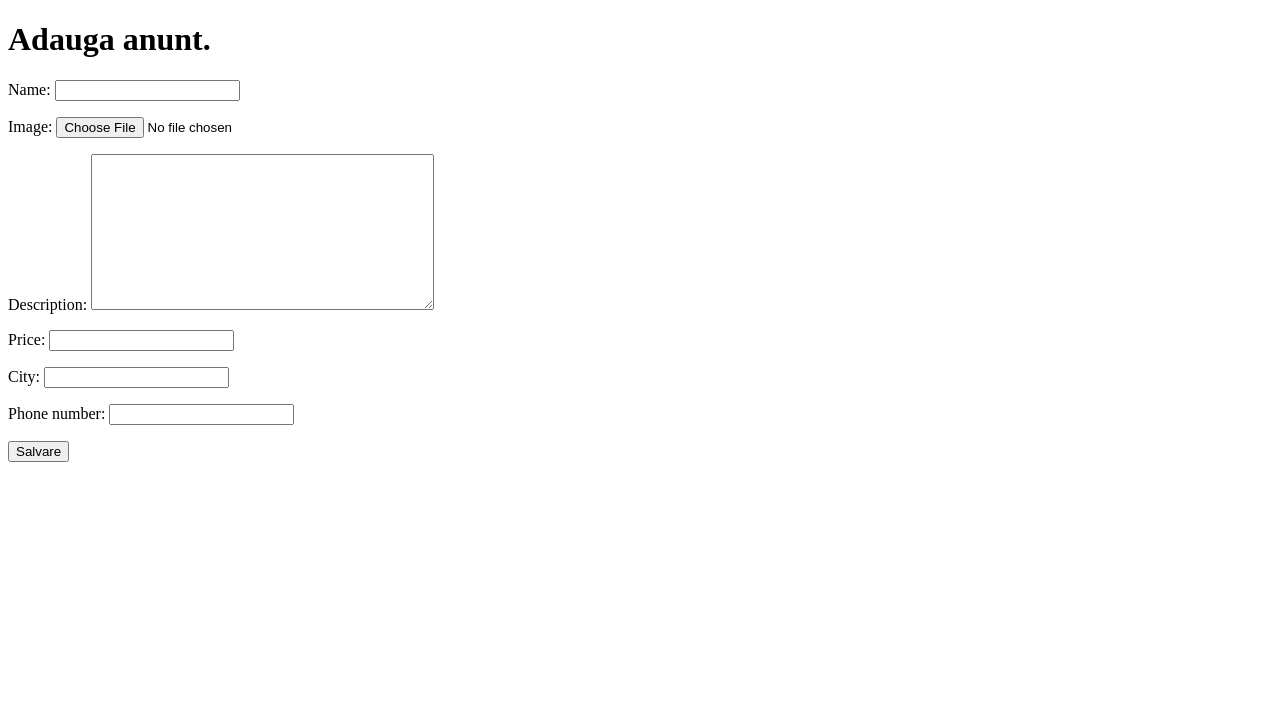
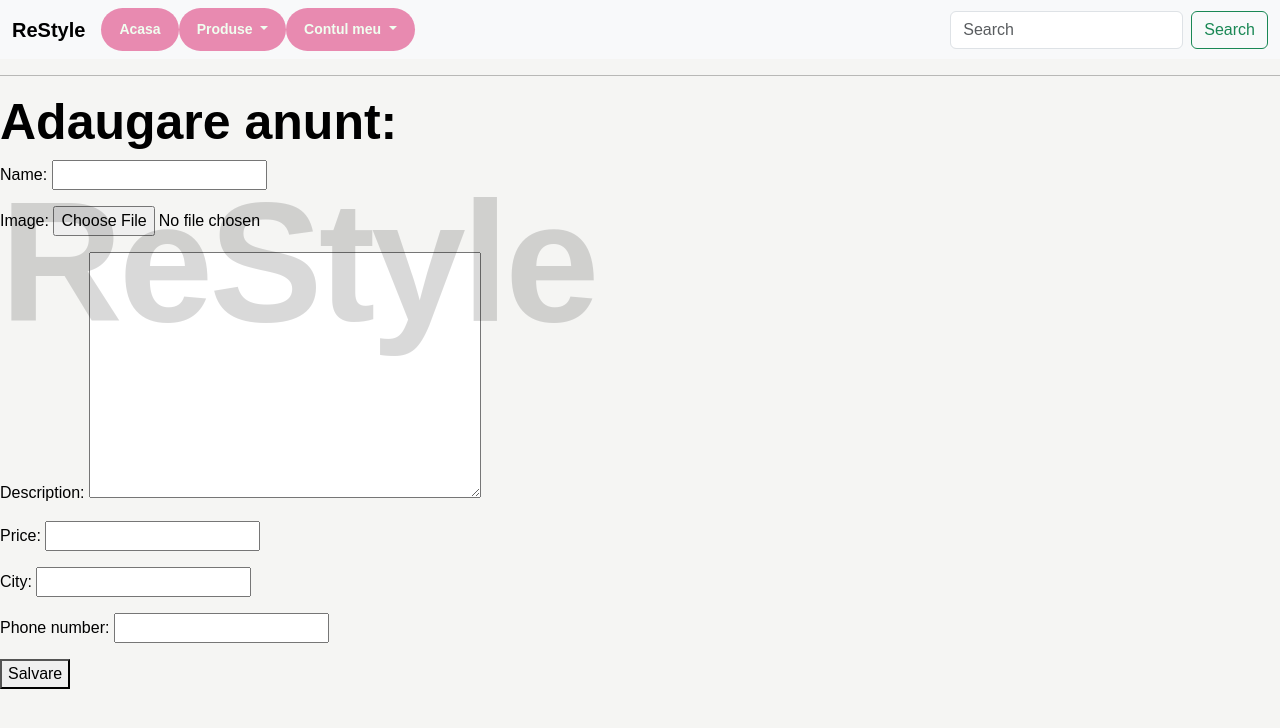
Before and after one commit to alexia-1306/ReStyle, a Django app: page /add-ad/ in a window 1280 px wide. Shown: the top 728 px of the page. Run offline with Django 5.2, Linux system fonts and the light colour scheme.

Commit message:
style add_product.html

```diff
--- a/static/css/style.css
+++ b/static/css/style.css
@@ -1,7 +1,7 @@
 body {
     margin: 0;
     background: #f5f5f3;
-    color: white;
+    color: black;
     font-family: Arial, sans-serif;
 }
 .navbar-brand{
@@ -125,3 +125,7 @@ body {
     background-repeat: no-repeat;
     background-size: cover;
 }
+
+.add-ad{
+    color: black;
+}
--- a/templates/add_product.html
+++ b/templates/add_product.html
@@ -1,16 +1,16 @@
-<!DOCTYPE html>
-<html lang="en">
-<head>
-    <meta charset="UTF-8">
+{% extends 'base.html' %}
+{% load static %}
+{% block content %} <!-- Zona in care va fi injectata in base.html -->
+<section class="add-ad">
     <title>Adauga anunt</title>
-</head>
-<body>
-<h1>Adauga anunt.</h1>  {% comment %}TITLUL PAGINII{% endcomment %}
+
+<h1 class="hero-title-main">Adaugare anunt:</h1>  {% comment %}TITLUL PAGINII{% endcomment %}
+<h1 class="hero-background-word">ReStyle</h1>
 <form method="post" enctype="multipart/form-data"> {% comment %}DATELE VOR FI TRIMITSE PRINT POST (POSTARE){% endcomment %}
     {% csrf_token %} {% comment %}SECURITATE{% endcomment %}
     {{ form.as_p }} {% comment %}AFISEAZA TOATE CAMPURILE FORMULARULUI, as_p INSEAMNA CA
     FIECARE CAMP O SA FIE PUN INTR UN PARAGRAF{% endcomment %}
     <button type="submit">Salvare</button>
 </form>
-</body>
-</html>
+</section>
+{% endblock %}
```
Also changed, not shown: db.sqlite3.
